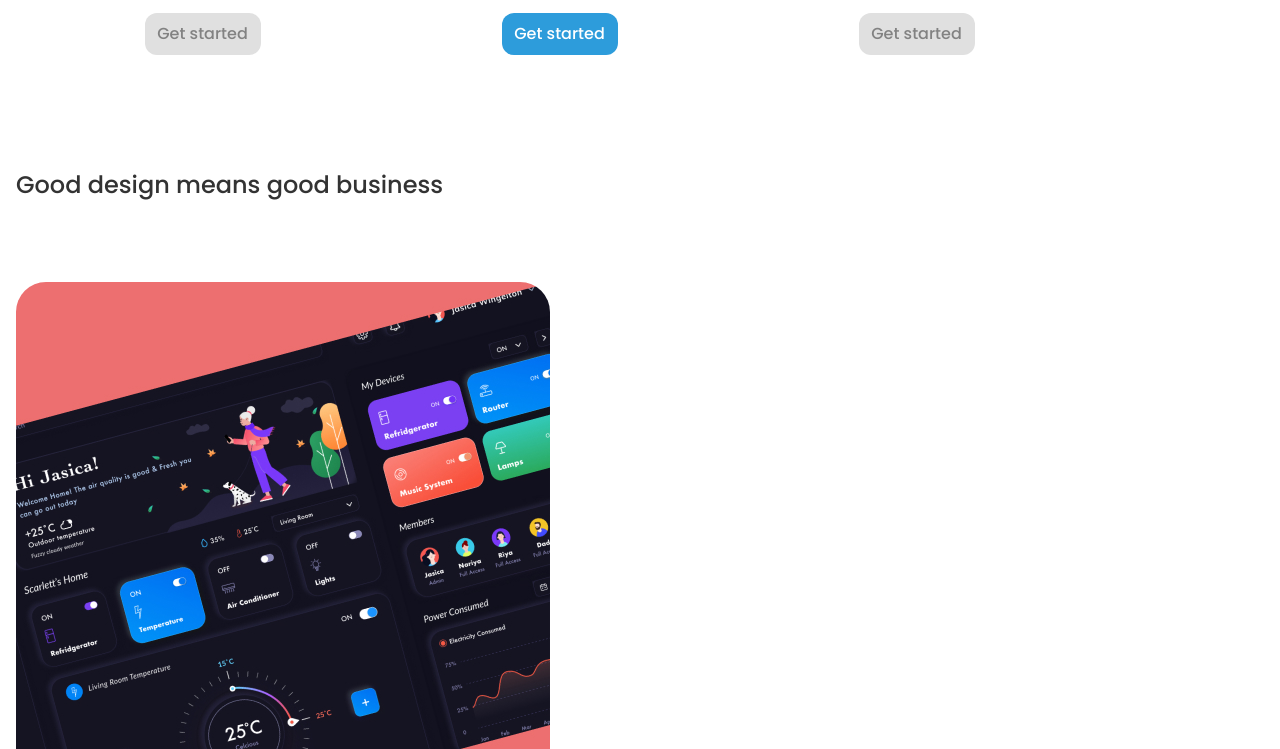
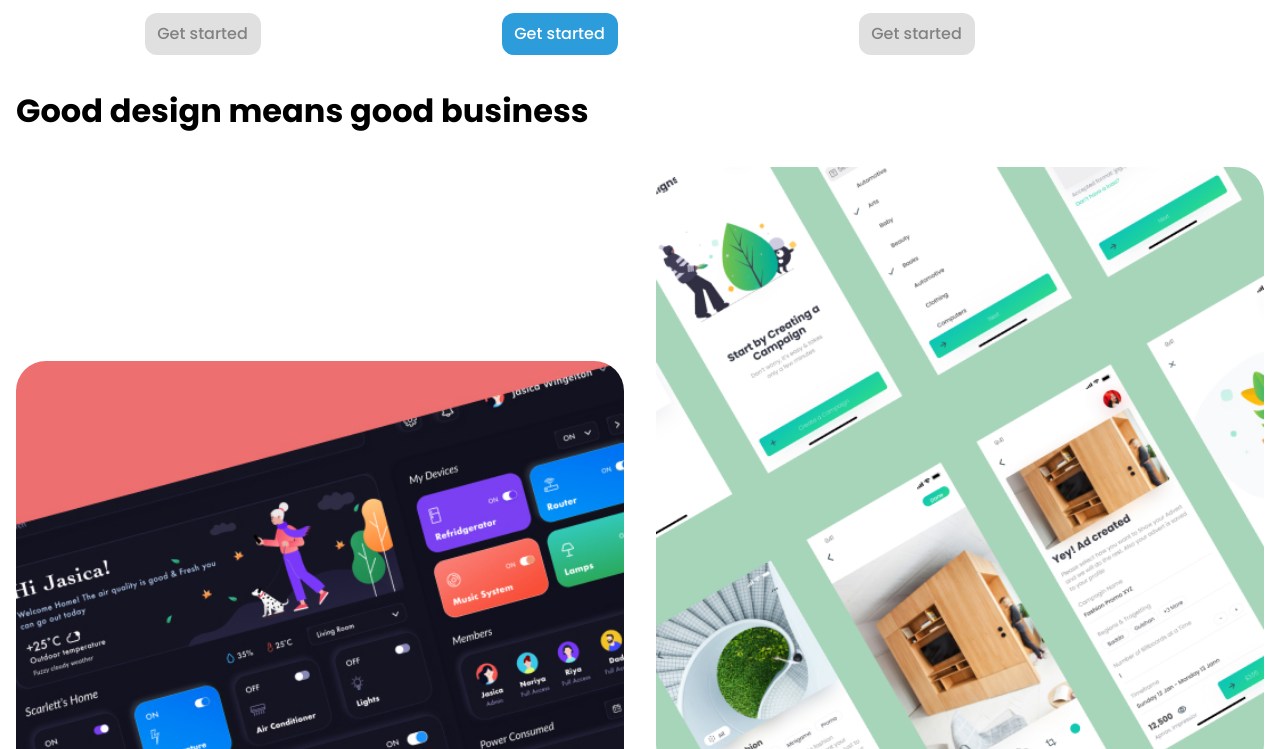
Before and after one commit to RickHalmoguera/edie-homepage-master, a plain HTML site: page index.html in a window 1280 px wide. Shown: the part 1371-2120 px from the top of the page. Drawn offline with Linux system fonts and the light colour scheme.

Commit message:
services css done

```diff
--- a/index.html
+++ b/index.html
@@ -77,37 +77,37 @@
     </div>
 
   </div>
+  <h1 class="c-designs__heading">Good design means good business</h1>
   <div class="c-designs">
-    <h1>Good design means good business</h1>
 
-    <div class="c-designs__card">
+    <div class="c-designs__card down">
       <img src="./smarthome.jpg" alt="smarthome">
       <p>Full stack application</p>
       <h3>Smart home dashboard</h3>
     </div>
 
-    <div class="c-designs__card">
+    <div class="c-designs__card up">
       <img src="./onboard.png" alt="smarthome">
       <p>UX/UI design</p>
       <h3>Onboard application</h3>
     </div>
 
-    <div class="c-designs__card">
+    <div class="c-designs__card down">
       <img src="./booking.png" alt="smarthome">
       <p>Mobile application</p>
       <h3>Booking system</h3>
     </div>
 
-    <div class="c-designs__card">
+    <div class="c-designs__card up">
       <img src="./juice-product.png" alt="smarthome">
       <p>Front End application</p>
       <h3>Juice product homepage</h3>
     </div>
 
-    <div class="c-designs__link">
-      <p>see more <i class="fa-solid fa-arrow-right"></i></p>
-    </div>
 
+  </div>
+  <div class="c-designs__link">
+    <p>see more <i class="fa-solid fa-arrow-right"></i></p>
   </div>
 
 
--- a/style.css
+++ b/style.css
@@ -256,8 +256,7 @@ body{
 
 .c-designs{
     margin-top: 2em;
-    display: flex;
-    flex-direction: column;
+    display: grid;
     gap: 2em;
 }
 
@@ -270,9 +269,16 @@ body{
 
 }
 
+.c-designs__card{
+
+}
+
+
+
 .c-designs__card img{
     border-radius: 30px;
-    max-width: 534px;
+    width: 100%;
+
 }
 
 .c-designs__card p{
@@ -283,8 +289,8 @@ body{
 
 .c-designs__card h3{
     color:#333;
-font-size: 18px;
-font-weight: 500;
+    font-size: 18px;
+    font-weight: 500;
 }
 
 .c-designs__link p{
@@ -293,7 +299,30 @@ font-weight: 500;
     font-weight: 500;
 }
 
-@media only screen and (min-width:900px) {
+@media only screen and (min-width:1150px) {
+
     .c-designs{
+        grid-template-columns: 1fr 1fr;
+        grid-template-rows: 1fr 1fr;
     }
+
+    .c-designs__card{
+        height: 850px;
+    }
+
+    .up{
+        display: flex;
+        flex-direction: column;
+        justify-content: flex-start;
+    }
+
+    .down{
+        display: flex;
+        flex-direction: column;
+        justify-content: flex-end;
+    }
+
+
+
+
 }
```
